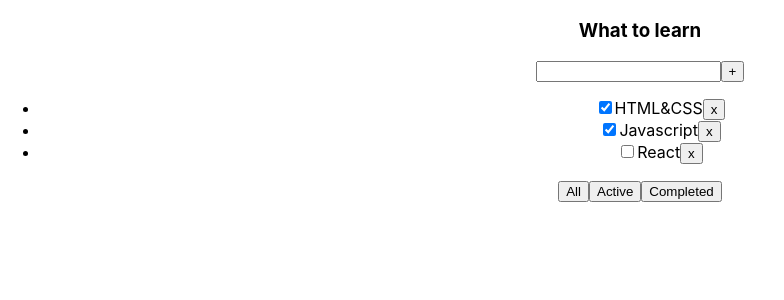
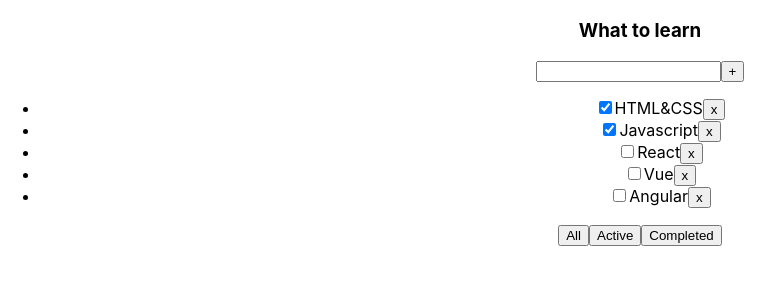
Before and after one commit to dktwho/self-practice, a React (Create React App) app: page / in a window 1280 px wide. Shown: the top 300 px of the page, without its empty margins (0-784 px from the left). Built offline with nearby package versions, Linux system fonts and the light colour scheme.

Commit message:
add uuid typed

```diff
--- a/src/App.tsx
+++ b/src/App.tsx
@@ -1,14 +1,19 @@
 import React, {useState} from 'react';
 import './App.css';
 import {TasksType, Todolist} from "./Todolist";
+import {v4} from 'uuid';
 
 export type FilterValuesType = 'all' | 'active' | 'completed'
 
+
+
 function App() {
     const [tasks, setTasks] = useState<TasksType[]>([
-        {id: 1, title: 'HTML&CSS', isDone: true},
-        {id: 2, title: 'Javascript', isDone: true},
-        {id: 3, title: 'React', isDone: false},
+        {id: v4(), title: 'HTML&CSS', isDone: true},
+        {id: v4(), title: 'Javascript', isDone: true},
+        {id: v4(), title: 'React', isDone: false},
+        {id: v4(), title: 'Vue', isDone: false},
+        {id: v4(), title: 'Angular', isDone: false},
     ])
 
     const [filter, setFilter] = useState<FilterValuesType>('all')
@@ -25,7 +30,7 @@
     }
 
 
-    const removeTask = (id: number) => {
+    const removeTask = (id: string) => {
         setTasks(tasks.filter(el => el.id !== id))
     }
 
--- a/src/Todolist.tsx
+++ b/src/Todolist.tsx
@@ -4,12 +4,12 @@
 type PropsType = {
     title: string
     tasks: TasksType[]
-    removeTask: (id: number) => void
+    removeTask: (id: string) => void
     changeFilter: (value: FilterValuesType) => void
 }
 
 export type TasksType = {
-    id: number
+    id: string
     title: string
     isDone: boolean
 }
```
